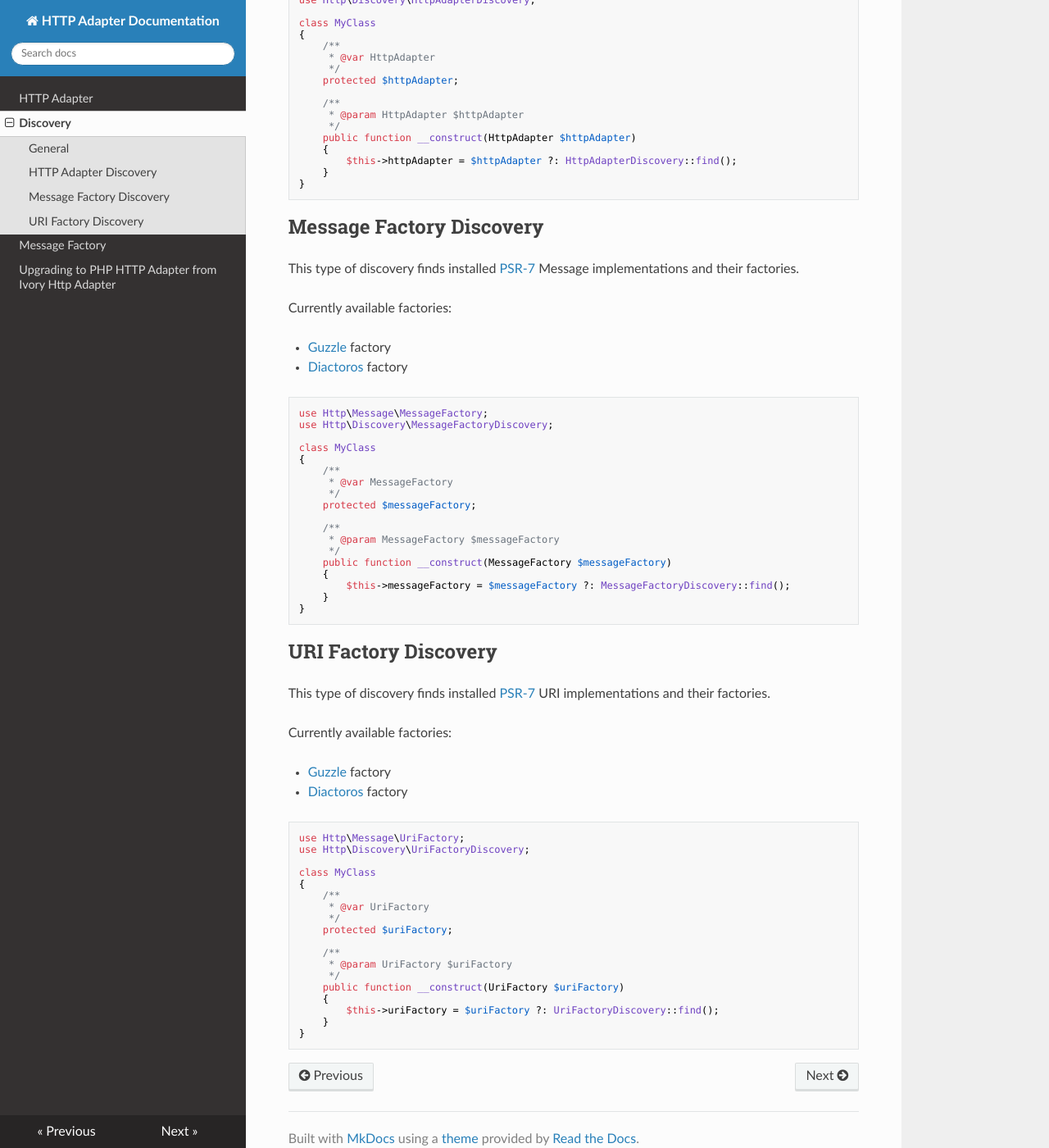
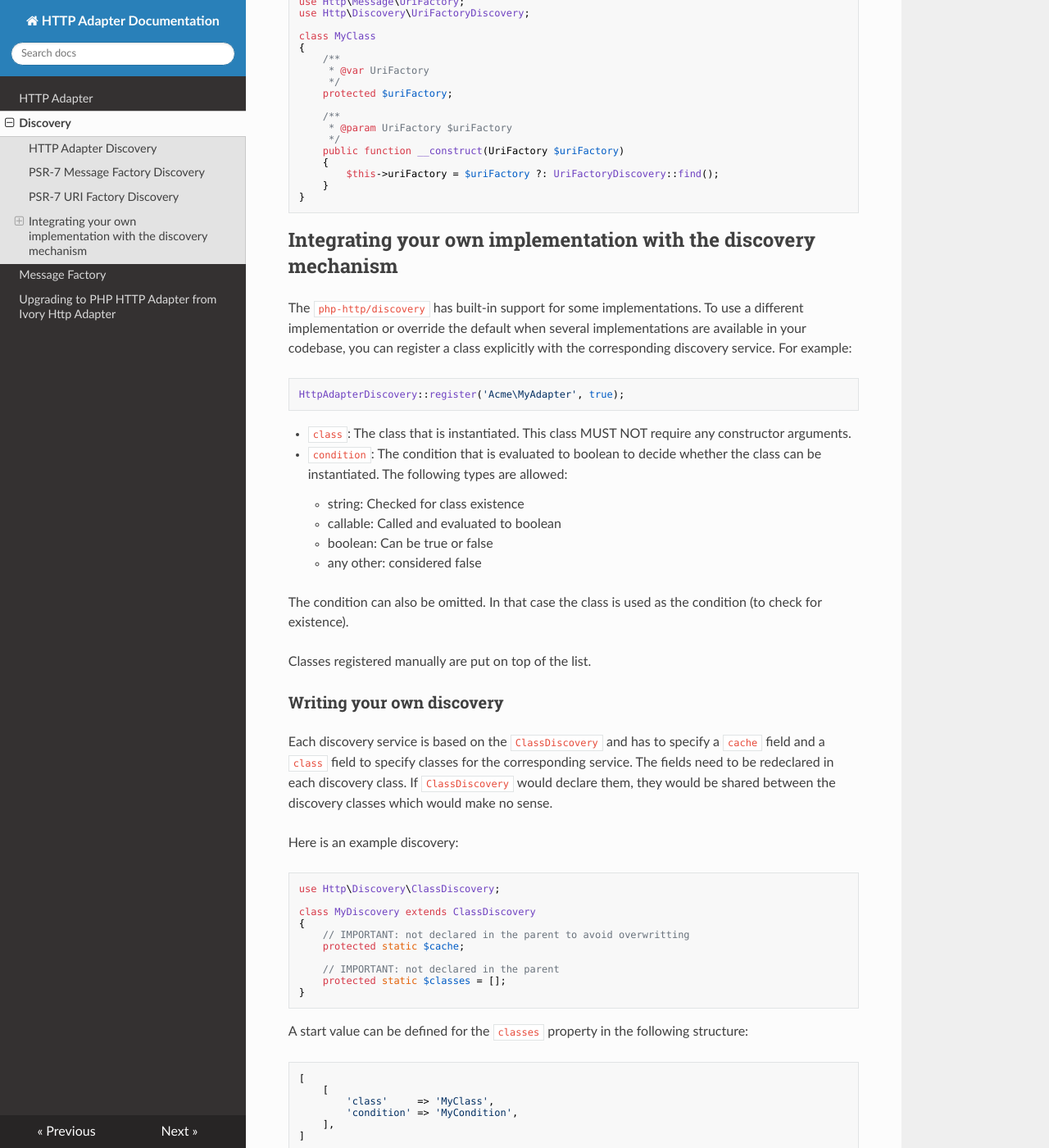
Before and after one commit to php-http/documentation, an MkDocs documentation site: the page built from docs/discovery.md, in a window 1280 px wide and 1400 px high, scrolled down 1705 px. Shown: the whole window at 82% size. Built offline with MkDocs 1.6.1, drawn with Linux system fonts in a browser that asks for light colours; nearby versions of some CDN libraries; some of the changed text lies outside the part shown.

Commit message:
restructure discovery documentation

````diff
--- a/docs/discovery.md
+++ b/docs/discovery.md
@@ -6,64 +6,10 @@ The discovery service is a set of static classes which allows to find and use in
 Currently available discovery services:
 
 - HTTP Adapter Discovery
-- PSR-7 Message Discovery
-- PSR-7 URI Discovery
+- PSR-7 Message Factory Discovery
+- PSR-7 URI Factory Discovery
 
-
-## General
-
-Discoveries in general are really similar. In fact, the code behind them is exactly the same.
-
-Here is an example dummy discovery:
-
-``` php
-use Http\Discovery\ClassDiscovery;
-
-class MyDiscovery extends ClassDiscovery
-{
-    // IMPORTANT: not declared in the parent to avoid overwritting
-    protected static $cache;
-
-    // IMPORTANT: not declared in the parent
-    protected static $classes = [];
-}
-```
-
-A start value can be defined for the `classes` property in the following structure:
-
-``` php
-[
-    [
-        'class'     => 'MyClass',
-        'condition' => 'MyCondition',
-    ],
-]
-```
-
-- `class`: The class that is instantiated. There MUST NOT be any constructor arguments.
-- `condition`: The condition that is evaluated to boolean to decide whether the resource is available. The following types are allowed:
-    - string: Checked for class existence
-    - callable: Called and evaluated to boolean
-    - boolean: Evaluated as is
-    - any other: evaluated to false
-
-By declaring a start value for `classes` only string conditions are allowed, however the `register` method allows any type of arguments:
-
-``` php
-MyDiscovery::register('MyClass', true);
-```
-
-Classes registered manually are put on top of the list.
-
-The condition can also be omitted. In that case the class is used as the condition (to check for existence).
-
-The last thing to do is to find the first available resource:
-
-```php
-$myClass = MyDiscovery::find();
-```
-
-If no classes can be found, an `Http\Discovery\NotFoundException` is thrown.
+The principle is always the same: you call a static find method if no explicit implementation was specified. Find will try to locate the service that is enabled. If no service is enabled, an `Http\Discovery\NotFoundException` is thrown.
 
 
 ## HTTP Adapter Discovery
@@ -94,7 +40,7 @@ class MyClass
 ```
 
 
-## Message Factory Discovery
+## PSR-7 Message Factory Discovery
 
 This type of discovery finds installed [PSR-7](http://www.php-fig.org/psr/psr-7/) Message implementations and their factories.
 
@@ -125,7 +71,7 @@ class MyClass
 }
 ```
 
-## URI Factory Discovery
+## PSR-7 URI Factory Discovery
 
 This type of discovery finds installed [PSR-7](http://www.php-fig.org/psr/psr-7/) URI implementations and their factories.
 
@@ -155,3 +101,56 @@ class MyClass
     }
 }
 ```
+
+
+## Integrating your own implementation with the discovery mechanism
+
+The `php-http/discovery` has built-in support for some implementations. To use a different implementation or override the default when several implementations are available in your codebase, you can register a class explicitly with the corresponding discovery service. For example:
+
+``` php
+HttpAdapterDiscovery::register('Acme\MyAdapter', true);
+```
+
+- `class`: The class that is instantiated. This class MUST NOT require any constructor arguments.
+- `condition`: The condition that is evaluated to boolean to decide whether the class can be instantiated. The following types are allowed:
+    - string: Checked for class existence
+    - callable: Called and evaluated to boolean
+    - boolean: Can be true or false
+    - any other: considered false
+
+The condition can also be omitted. In that case the class is used as the condition (to check for existence).
+
+Classes registered manually are put on top of the list.
+
+
+### Writing your own discovery
+
+Each discovery service is based on the `ClassDiscovery` and has to specify a `cache` field and a `class` field to specify classes for the corresponding service. The fields need to be redeclared in each discovery class. If `ClassDiscovery` would declare them, they would be shared between the discovery classes which would make no sense.
+
+Here is an example discovery:
+
+``` php
+use Http\Discovery\ClassDiscovery;
+
+class MyDiscovery extends ClassDiscovery
+{
+    // IMPORTANT: not declared in the parent to avoid overwritting
+    protected static $cache;
+
+    // IMPORTANT: not declared in the parent
+    protected static $classes = [];
+}
+```
+
+A start value can be defined for the `classes` property in the following structure:
+
+``` php
+[
+    [
+        'class'     => 'MyClass',
+        'condition' => 'MyCondition',
+    ],
+]
+```
+
+The condition is as described above for `register`.
````
Also changed, not shown: docs/index.md (+5 -3 lines).
